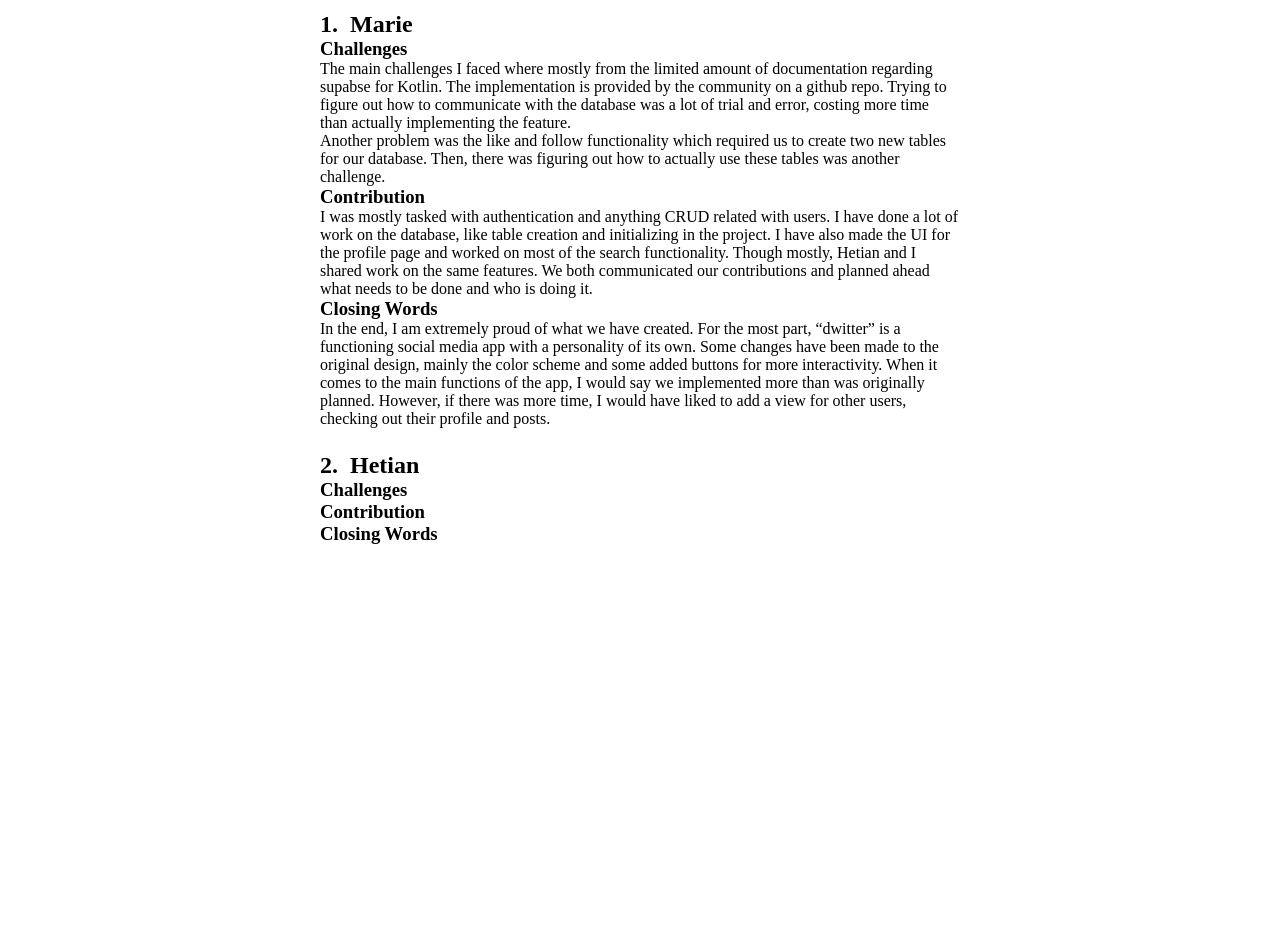
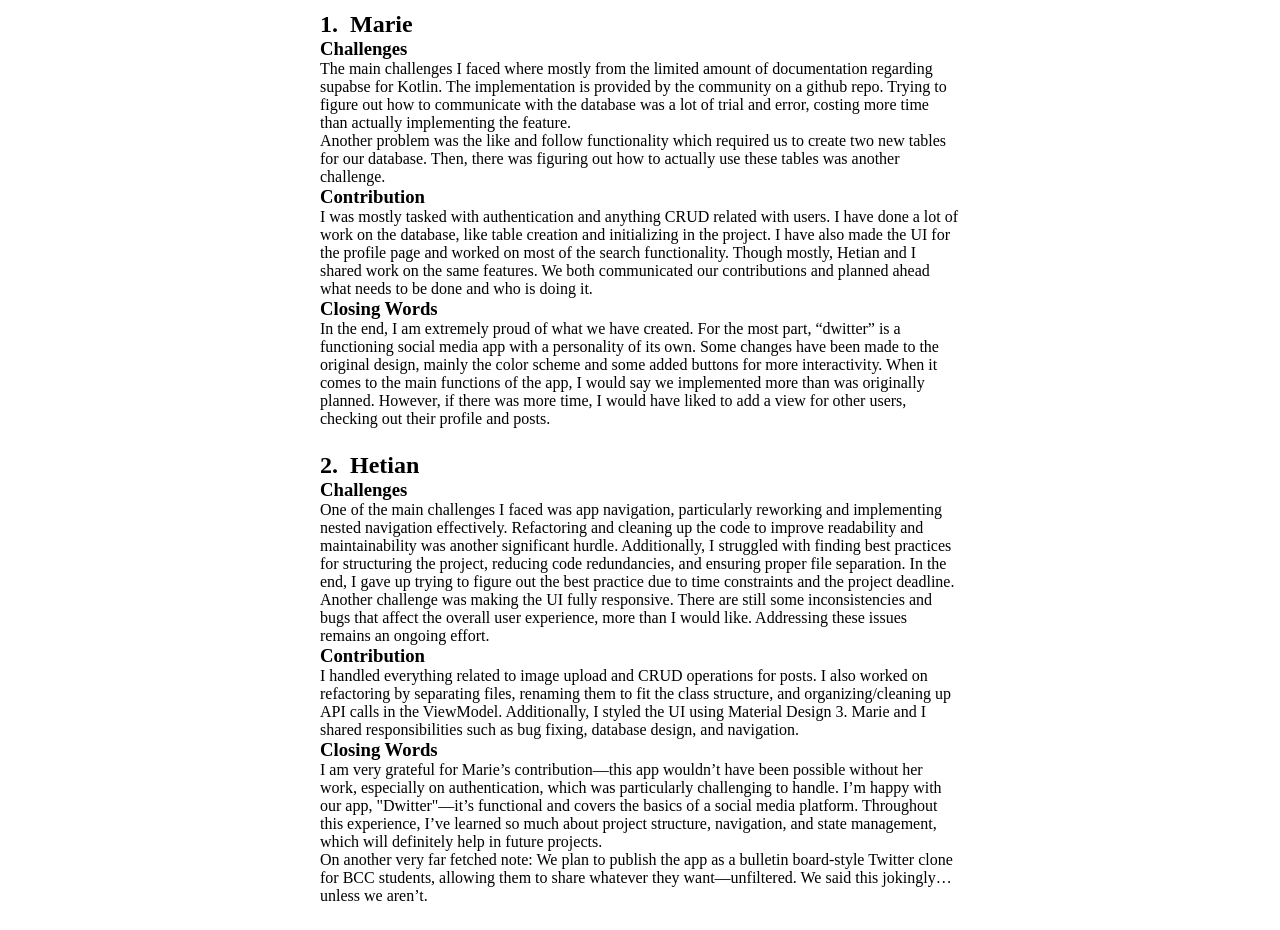
Before and after one commit to meeriemarie/dwitter, a plain HTML site: page index.html in a window 1280 px wide. Shown: the part 130-1060 px from the top of the page. Before the commit the page ends 800 px from the top, so only its background shows below. Drawn offline with Linux system fonts and the light colour scheme; a web font is replaced by a local one.

Commit message:
Update index.html (Heti)

```diff
--- a/index.html
+++ b/index.html
@@ -55,11 +55,37 @@
 
             <h2 class="subtitle">Hetian</h2>
             <h3 class="descriptor"> Challenges </h3>
-            <p></p>
+            <p>One of the main challenges I faced was app navigation, particularly reworking
+                and implementing nested navigation effectively. Refactoring and cleaning up
+                the code to improve readability and maintainability was another significant
+                hurdle. Additionally, I struggled with finding best practices for structuring
+                the project, reducing code redundancies, and ensuring proper file separation.
+                In the end, I gave up trying to figure out the best practice due to time
+                constraints and the project deadline.
+            </p>
+            <p>Another challenge was making the UI fully responsive. There are still some
+                inconsistencies and bugs that affect the overall user experience, more than I
+                would like. Addressing these issues remains an ongoing effort.
+            </p>
             <h3 class="descriptor"> Contribution </h3>
-            <p></p>
+            <p> I handled everything related to image upload and CRUD operations for posts.
+                I also worked on refactoring by separating files, renaming them to fit the
+                class structure, and organizing/cleaning up API calls in the ViewModel.
+                Additionally, I styled the UI using Material Design 3. Marie and I shared
+                responsibilities such as bug fixing, database design, and navigation.
+            </p>
             <h3 class="descriptor"> Closing Words </h3>
-            <p></p>
+            <p>I am very grateful for Marie’s contribution—this app wouldn’t have been possible
+                without her work, especially on authentication, which was particularly challenging
+                to handle. I’m happy with our app, "Dwitter"—it’s functional and covers the basics
+                of a social media platform. Throughout this experience, I’ve learned so much about
+                project structure, navigation, and state management, which will definitely help in
+                future projects.
+            </p>
+            <p>On another very far fetched note: We plan to publish the app as a bulletin board-style
+                Twitter clone for BCC students, allowing them to share whatever they want—unfiltered.
+                We said this jokingly… unless we aren’t.
+            </p>
         </div>
         </div>
     </body>
```
